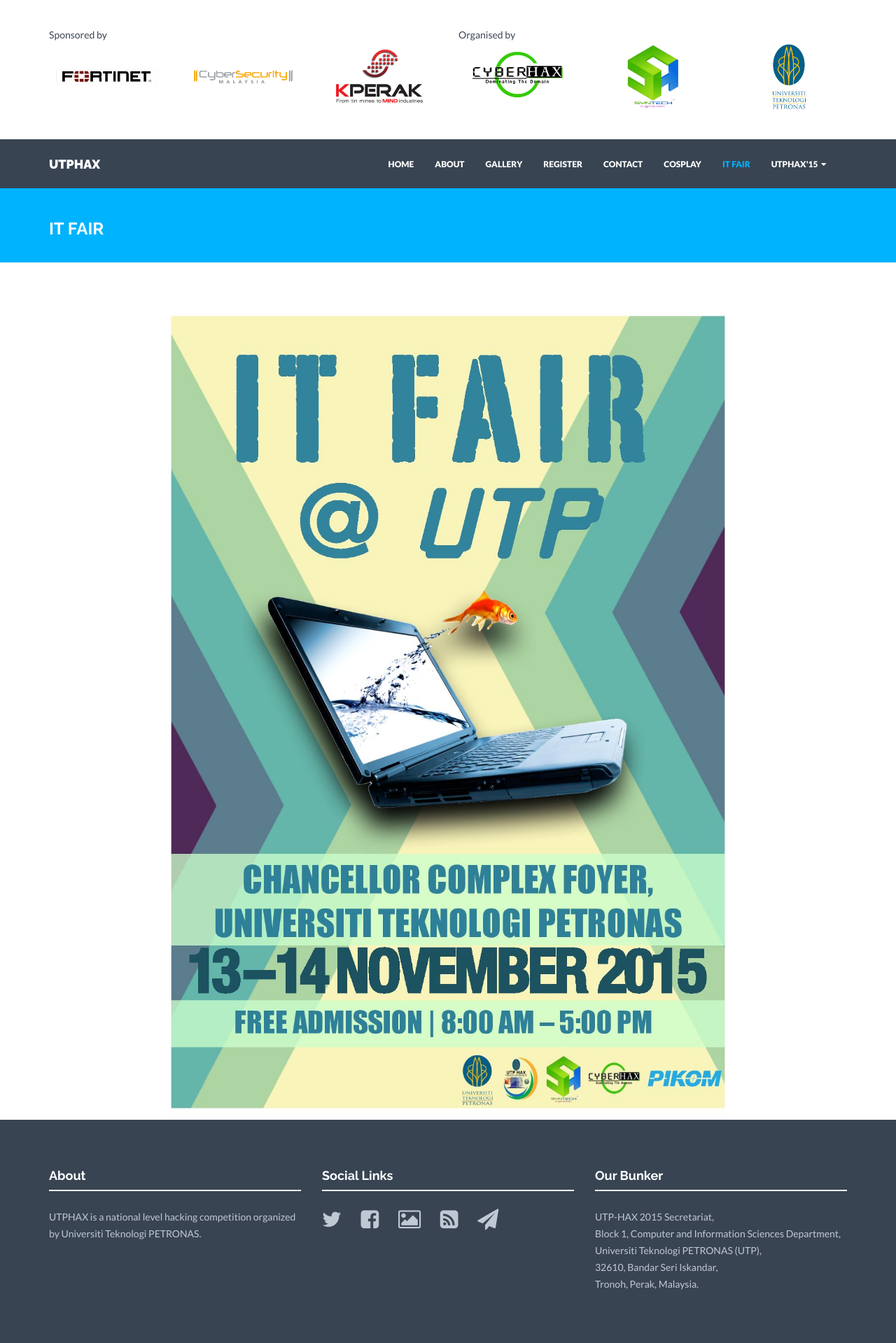
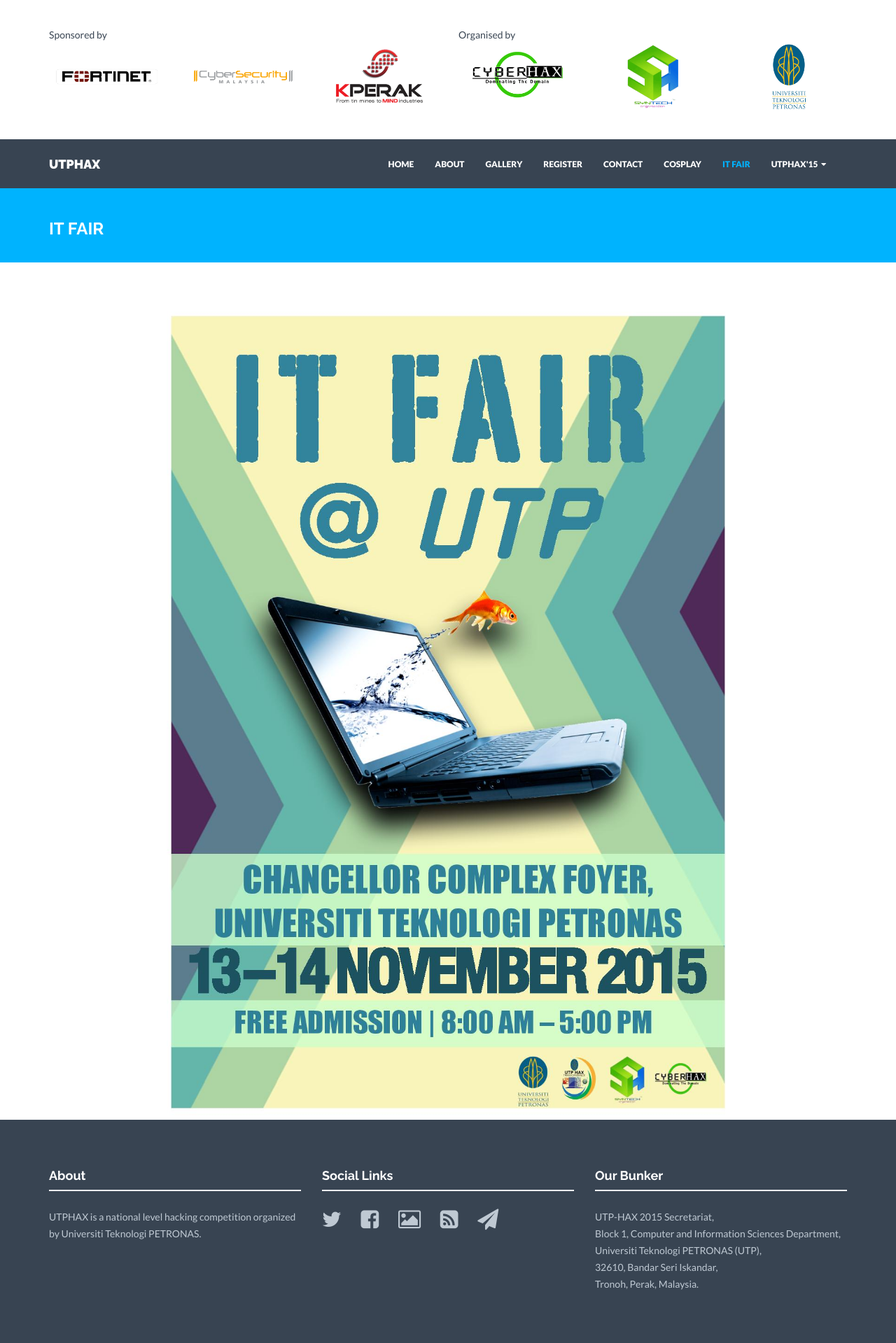
Before and after one commit to utphax/utphax.github.io, a Jekyll site: the page built from itfair.html, in a window 1280 px wide. Shown: the whole page at 70% size. Built offline with Jekyll 4.4.1, drawn with Linux system fonts in a browser that asks for light colours; nearby versions of some CDN libraries.

Commit message:
minor content update
- replaced it-fair poster
- fixed cos reg fee

```diff
--- a/cosplay.html
+++ b/cosplay.html
@@ -22,7 +22,7 @@
               <div class="justified" style="color:white;font-weight:bold;font-size:16px;">
                 <ul class="fa-ul"><li><span class="fa-li fa fa-spinner fa-pulse"></span> We allow walk-in registration.</li></ul>
                 <ul class="fa-ul"><li><span class="fa-li fa fa-spinner fa-pulse"></span> Payment can be made during the event.</li></ul>
-                <ul class="fa-ul"><li><span class="fa-li fa fa-spinner fa-pulse"></span> Registration fee is RM30.</li></ul>
+                <ul class="fa-ul"><li><span class="fa-li fa fa-spinner fa-pulse"></span> Registration fee is RM15.</li></ul>
                 <ul class="fa-ul"><li><span class="fa-li fa fa-spinner fa-pulse"></span> Contact us for more info!</li></ul>
               </div>
               <br/><br/>
```
Also changed, not shown: assets/img/it-fair.jpg.
